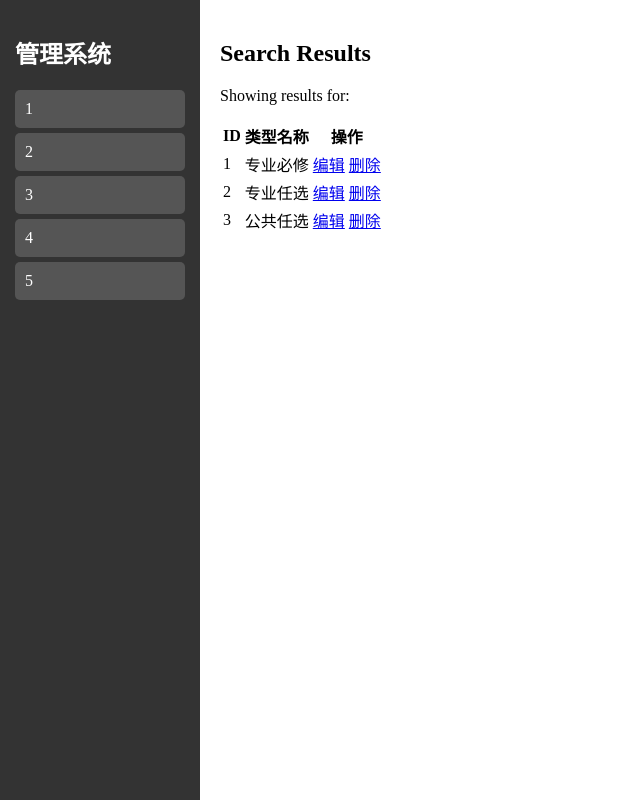
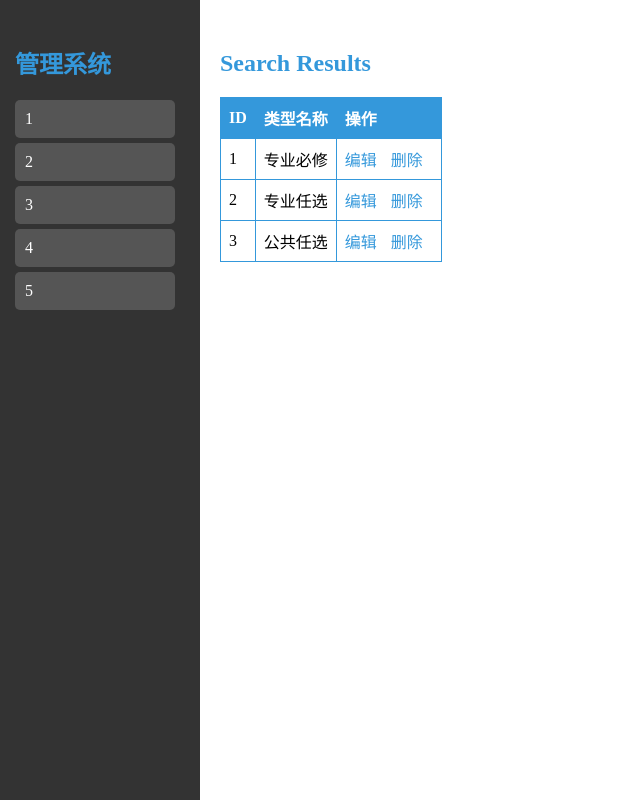
Before and after one commit to tglklzq/djangoProject_lzq, a Django app: page /search_course_type/ in a window 1280 px wide. Shown: the whole page, without its empty margins (0-640 px from the left). Run offline with Django 4.2, Linux system fonts and the light colour scheme; data comes from the database, SQL or seed files in the repository.

Commit message:
修补 修改功能

```diff
--- a/myapp/views.py
+++ b/myapp/views.py
@@ -237,19 +237,25 @@ def add_course_type_view(request):
 
 def edit_course_type_view(request, type_id):
     # 获取要编辑的课程类型对象
-    course_type = CourseType.objects.get(pk=type_id)
+    course_type = get_object_or_404(CourseType, pk=type_id)
 
     if request.method == 'POST':
         # 处理表单提交
-        form = CourseTypeForm(request.POST, instance=course_type)
+        form = CourseTypeForm(request.POST)
         if form.is_valid():
-            form.save()
+            # 手动更新表单关联的模型实例
+            course_type.type_name = form.cleaned_data['type_name']
+            course_type.save()
+            print("Course type updated successfully!")  # 添加调试输出
             return redirect('page2')
+        else:
+            print("Form validation failed:", form.errors)  # 添加调试输出
     else:
         # 显示包含当前对象数据的表单
-        form = CourseTypeForm(instance=course_type)
+        form = CourseTypeForm(initial={'type_name': course_type.type_name})
 
     return render(request, 'page/edit_course_type.html', {'form': form, 'course_type': course_type})
+
 
 def delete_course_type_view(request, type_id):
     # 获取要删除的课程类型对象
--- a/templates/page/search_course_type.html
+++ b/templates/page/search_course_type.html
@@ -1,8 +1,46 @@
 {% extends 'success.html' %}
 
 {% block content %}
+<style>
+    h2 {
+        color: #3498db; /* 蓝色 */
+        margin-top: 30px;
+    }
+
+    p {
+        color: #333;
+    }
+
+    table {
+        width: 100%;
+        border-collapse: collapse;
+        margin-bottom: 20px;
+    }
+
+    th, td {
+        border: 1px solid #3498db; /* 使用蓝色边框 */
+        padding: 8px;
+        text-align: left;
+    }
+
+    th {
+        background-color: #3498db; /* 使用蓝色背景 */
+        color: white;
+    }
+
+    a {
+        color: #3498db; /* 蓝色 */
+        text-decoration: none;
+        margin-right: 10px;
+    }
+
+    a:hover {
+        color: #2980b9; /* 深蓝色 */
+    }
+</style>
+
 <h2>Search Results</h2>
-  <p>Showing results for: {{ query }}</p>
+
 {% if course_types %}
     <table>
         <thead>
--- a/templates/success.html
+++ b/templates/success.html
@@ -14,7 +14,7 @@
         nav {
             background-color: #333;
             padding: 15px;
-            color: white;
+            color: #3498db;
             width: 200px;
             flex-shrink: 0; /* 阻止导航栏缩小 */
             overflow-y: auto; /* 添加滚动条以适应较长的导航栏内容 */
@@ -23,7 +23,7 @@
         nav a {
             display: block;
             padding: 10px;
-            color: white;
+            color: #ffffff;
             text-decoration: none;
             margin-bottom: 5px;
             border-radius: 5px;
```
Also changed, not shown: myapp/forms.py (+10 -1 lines), templates/page/delete_course_type.html (+43 -5 lines), templates/page/edit_course_type.html (+41 -4 lines). Lines whose indentation alone changed are shown as unchanged.
